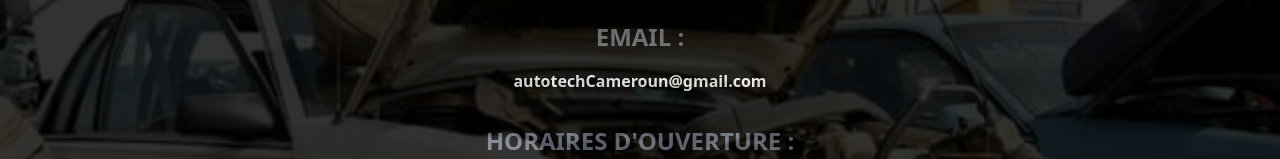
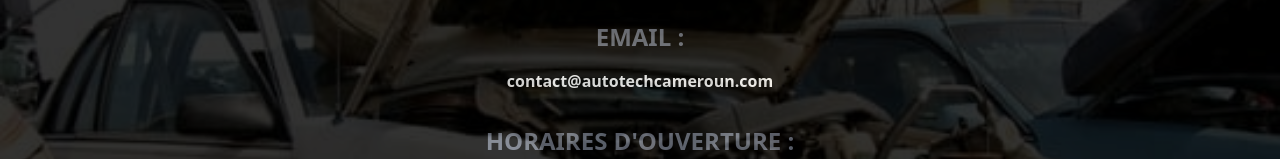
Before and after one commit to iaifrns/Auto-Tech-Cameroun, a React (Vite) app: page / in a window 1280 px wide. Shown: the part 4902-5061 px from the top of the page. Built offline with nearby package versions, Linux system fonts and the light colour scheme.

Commit message:
changed the footer

```diff
--- a/src/pages/footer.tsx
+++ b/src/pages/footer.tsx
@@ -23,7 +23,7 @@ const Footer = () => {
             </div>
             <div className="flex flex-col gap-4 items-center">
               <p className="text-gray-500 font-bold text-2xl">EMAIL :</p>
-              <p className="font-bold text-white">autotechCameroun@gmail.com</p>
+              <p className="font-bold text-white">contact@autotechcameroun.com</p>
             </div>
             <div className="flex flex-col gap-4 items-center">
               <p className="text-gray-500 font-bold text-2xl">
```
